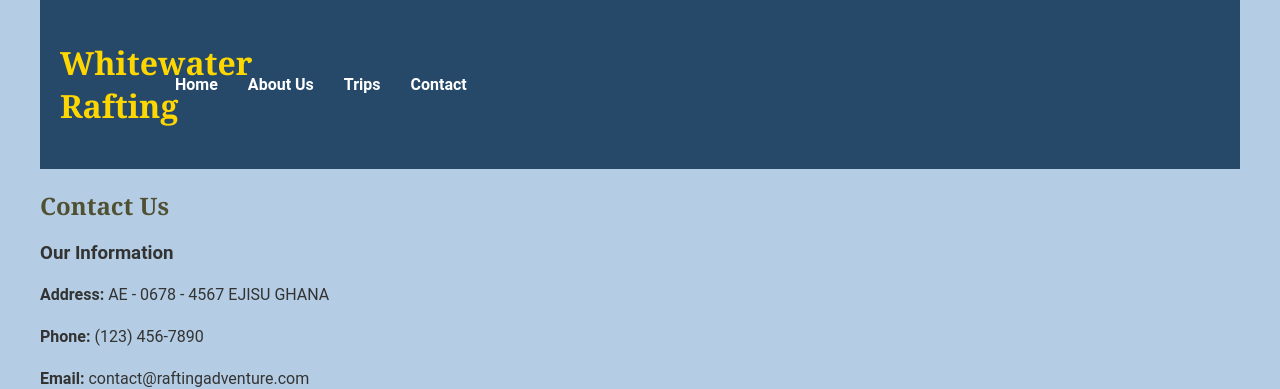
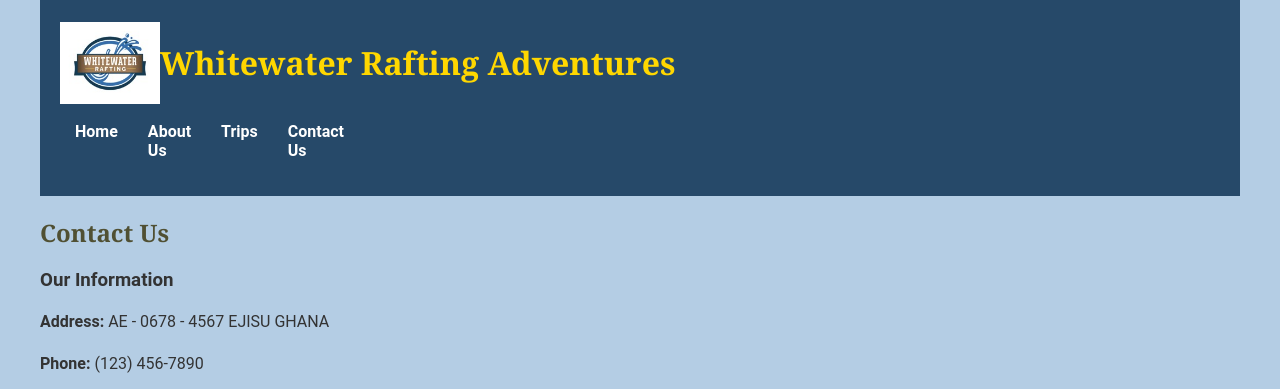
Before and after one commit to Nyantakyi-Francis/wdd130, a plain HTML site: page wwr/contact.html in a window 1280 px wide. Shown: the top 389 px of the page. Drawn offline with Linux system fonts and the light colour scheme.

Commit message:
week 5.1

```diff
--- a/wwr/contact.html
+++ b/wwr/contact.html
@@ -11,13 +11,14 @@
 
 <body>
     <header>
-        <h1>Whitewater Rafting</h1>
+        <img src="images/logo.jpg" alt="Whitewater Rafting Adventures Logo" class="logo">
+        <h1>Whitewater Rafting Adventures</h1>
         <nav>
             <ul>
                 <li><a href="index.html">Home</a></li>
                 <li><a href="about.html">About Us</a></li>
                 <li><a href="trips.html">Trips</a></li>
-                <li><a href="contact.html">Contact</a></li>
+                <li><a href="contact.html">Contact Us</a></li>
             </ul>
         </nav>
     </header>
```
